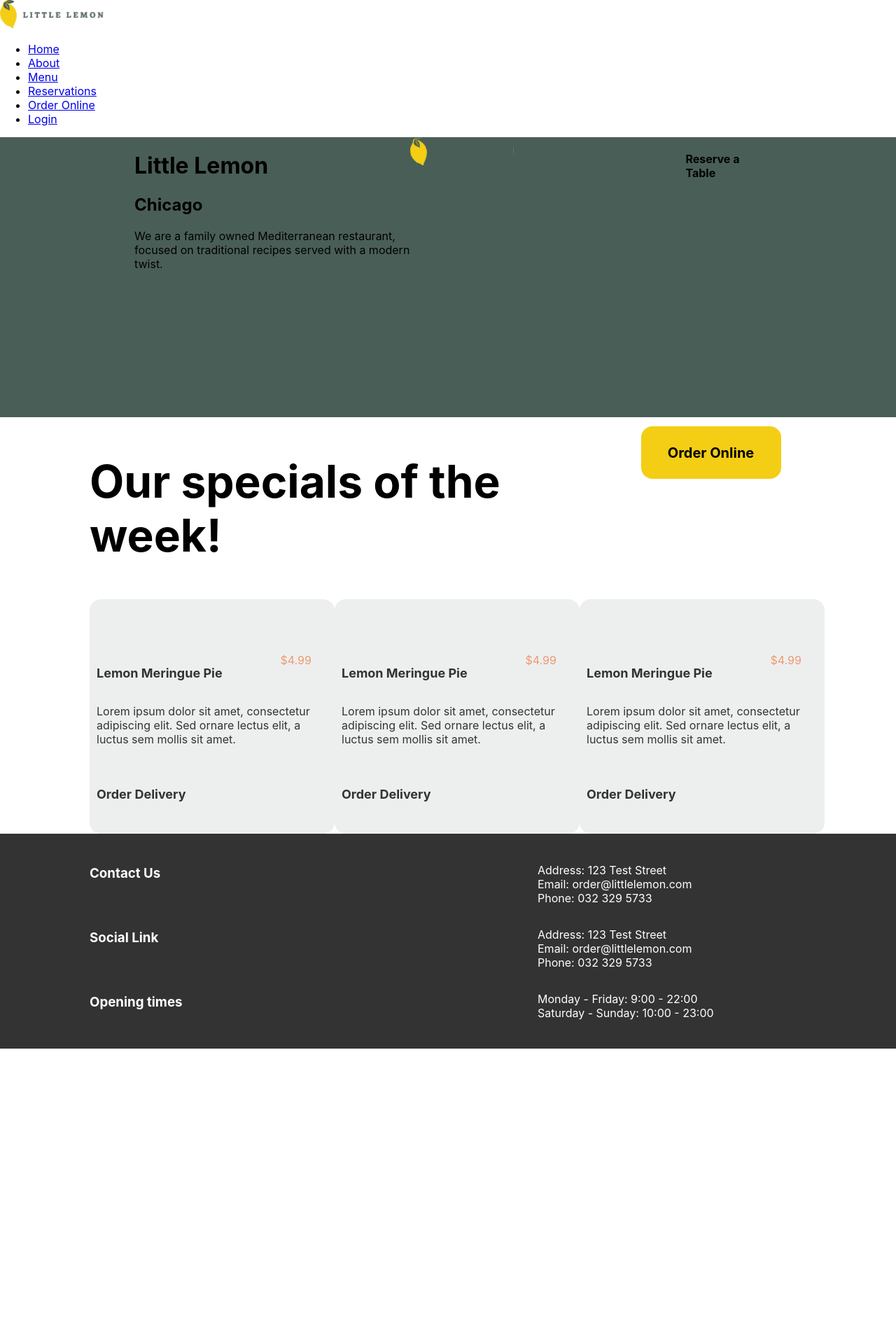
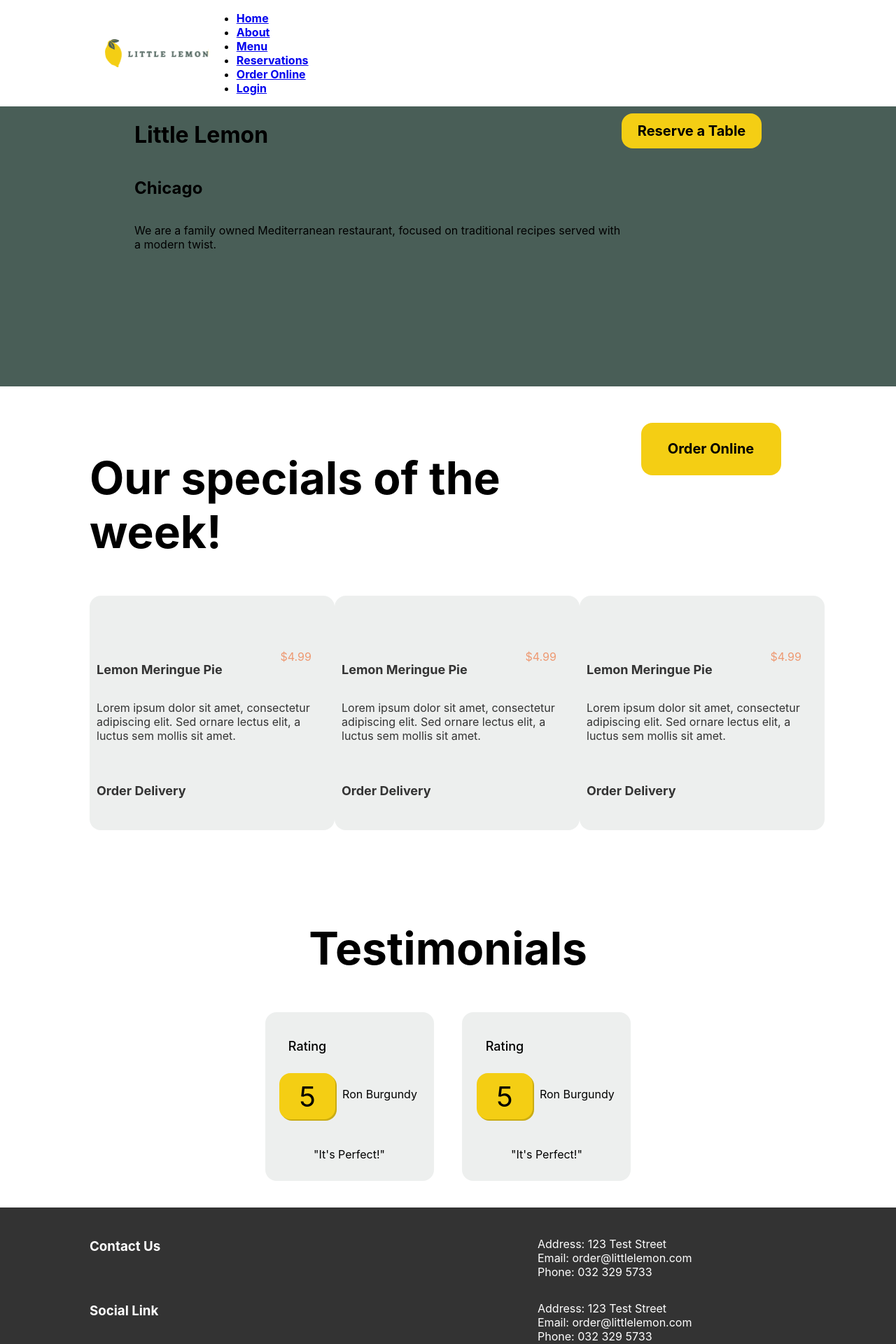
Before and after one commit to natashaverma/Little-Lemon-Final-Repository, a React (Create React App) app: page / in a window 1280 px wide. Shown: the top 1920 px of the page at 70% size. Before the commit the page ends 1498 px from the top, so only its background shows below. Built offline with nearby package versions, Linux system fonts and the light colour scheme.

Commit message:
Fixing UI specs in css

```diff
--- a/src/App.css
+++ b/src/App.css
@@ -83,11 +83,10 @@ header {
   height: 400px;
 }
 
-.left-side,
-.right-side {
-  width: 50%;
+.left-side, .right-side {
+  display: flex;
+  flex-direction: column;
 }
-
 
 /* Card */
 
@@ -183,3 +182,106 @@ header {
   background-color: #f4ce14;
   border-radius: 16px;
 }
+
+
+/* Testimonial */
+.t-card-container {
+  display: grid;
+  grid-template-columns: repeat(5, 1fr);
+  grid-template-rows: repeat(3, 1fr);
+  width: 200px;
+  height: 200px;
+  margin: 0 2%;
+  padding: 2%;
+  grid-template-areas:
+    "rt rt . . ."
+    "r r n n n"
+    ". tr tr tr .";
+  background-color: #edefee;
+  border-radius: 16px;
+}
+
+.rating-title {
+  grid-area: rt;
+  text-align: center;
+  font-weight: 500;
+  font-size: 18px;
+}
+
+.rating {
+  grid-area: r;
+  display: flex;
+  justify-content: center;
+  align-items: center;
+  font-size: 40px;
+  background-color: #f4ce14;
+  border-radius: 16px;
+  box-shadow: 2px 2px #caac12;
+}
+
+.t-name {
+  grid-area: n;
+  padding: 20px 0 0 10px;
+}
+
+.t-review {
+  grid-area: tr;
+  padding-top: 40px;
+  text-align: center;
+}
+
+.testimonial-container {
+  display: flex;
+  justify-content: center;
+  align-items: center;
+  padding: 0 10%;
+}
+
+.testimonials-title {
+  text-align: center;
+  font-size: 64px;
+}
+
+
+/* Main */
+
+.container {
+  display: grid;
+}
+
+section {
+  padding: 3% 0;
+}
+
+.hero-button {
+  height: 50px;
+  width: 200px;
+  margin-top: 5%;
+  font-size: 20px;
+  font-weight: bolder;
+  display: flex;
+  justify-content: center;
+  align-items: center;
+  background-color: #f4ce14;
+  border-radius: 16px;
+  cursor: pointer;
+}
+
+/* Navigation bar */
+
+.navbar {
+    display: grid;
+    width: 80%;
+    margin: auto;
+    align-items: center;
+    justify-items: center;
+    grid-template-columns: 2fr 7fr;
+}
+
+.nav {
+  width: 100%;
+  display: flex;
+  justify-content: space-between;
+  font-weight: bolder;
+  padding-left: 15%;
+}
--- a/src/Components/Header.js
+++ b/src/Components/Header.js
@@ -1,5 +1,5 @@
 import React from "react";
-import Food from '../assets/Logo.svg';
+import Food from '../assets/restauranfood.jpg';
 import { useNavigate } from 'react-router-dom';
 
 const Header = () => {
@@ -18,13 +18,15 @@ const Header = () => {
                 </p>
             </div>
             <div className="right-side">
+                {/* <div className="hero-image">
                     <img
                         src={Food}
                         alt="our cook holding a tablet with delicoues baguettes"
                     />
-            </div>
+                </div> */}
                 <div onClick={() => navigate("/reservations")} className="hero-button">
                     <h4 data-testid="reserve-button">Reserve a Table</h4>
+                </div>
             </div>
         </header>
     )
--- a/src/Components/Main.js
+++ b/src/Components/Main.js
@@ -1,25 +1,16 @@
 import React from "react";
-// import "./Main.css";
-// import Hero from "./Hero Section/Hero.js";
-import Highlight from "./SpecialsSection.js";
-// import Testimonials from "./Testimonials/Testimonials.js";
-// import About from "./About/About.js";
+import Highlight from "./SpecialsSection";
+import Testimonials from "./Testimonials";
 
 function Main() {
     return (
         <main className="container">
-            {/* <section id="hero-section">
-                <Hero />
-            </section> */}
             <section id="highlight-section">
                 <Highlight />
             </section>
-            {/* <section id="testimonials-section">
+            <section id="testimonials-section">
                 <Testimonials />
             </section>
-            <section id="about-section">
-                <About />
-            </section> */}
         </main>
     );
 }
--- a/src/Components/Nav.js
+++ b/src/Components/Nav.js
@@ -4,8 +4,14 @@ import Logo from '../assets/Logo.svg';
 
 function NavBar() {
     return (
-        <nav id="navbar">
+        <div className="navbar">
+            <nav className="nav">
                 <img src={Logo} alt="Little Lemon Logo" />
+                {/* <Link to="/">Home</Link>
+                <a href="#about">About</a>
+                <a href="#menu">Menu</a>
+                <Link to="/reservation">Reservations</Link>
+                <a href="#order-online">Order Online</a> */}
                 <ul>
                     <li>
                         <Link to="/">Home</Link>
@@ -27,6 +33,7 @@ function NavBar() {
                     </li>
                 </ul>
             </nav >
+        </div>
     );
 }
 
--- /dev/null
+++ b/src/Components/Testimonial.js
@@ -0,0 +1,14 @@
+import React from "react";
+
+function Testimonial() {
+    return (
+        <div className="t-card-container">
+            <h3 className="rating-title">Rating</h3>
+            <div className="rating">5</div>
+            <div className="t-name">Ron Burgundy</div>
+            <div className="t-review">"It's Perfect!"</div>
+        </div>
+    );
+}
+
+export default Testimonial;
--- /dev/null
+++ b/src/Components/Testimonials.js
@@ -0,0 +1,16 @@
+import React from 'react';
+import Testimonial from './Testimonial.js';
+
+function Testimonials() {
+    return (
+        <>
+            <h1 className='testimonials-title'>Testimonials</h1>
+            <div className='testimonial-container'>
+                <Testimonial />
+                <Testimonial />
+            </div>
+        </>
+    )
+}
+
+export default Testimonials;
```
Lines whose indentation alone changed are shown as unchanged.
